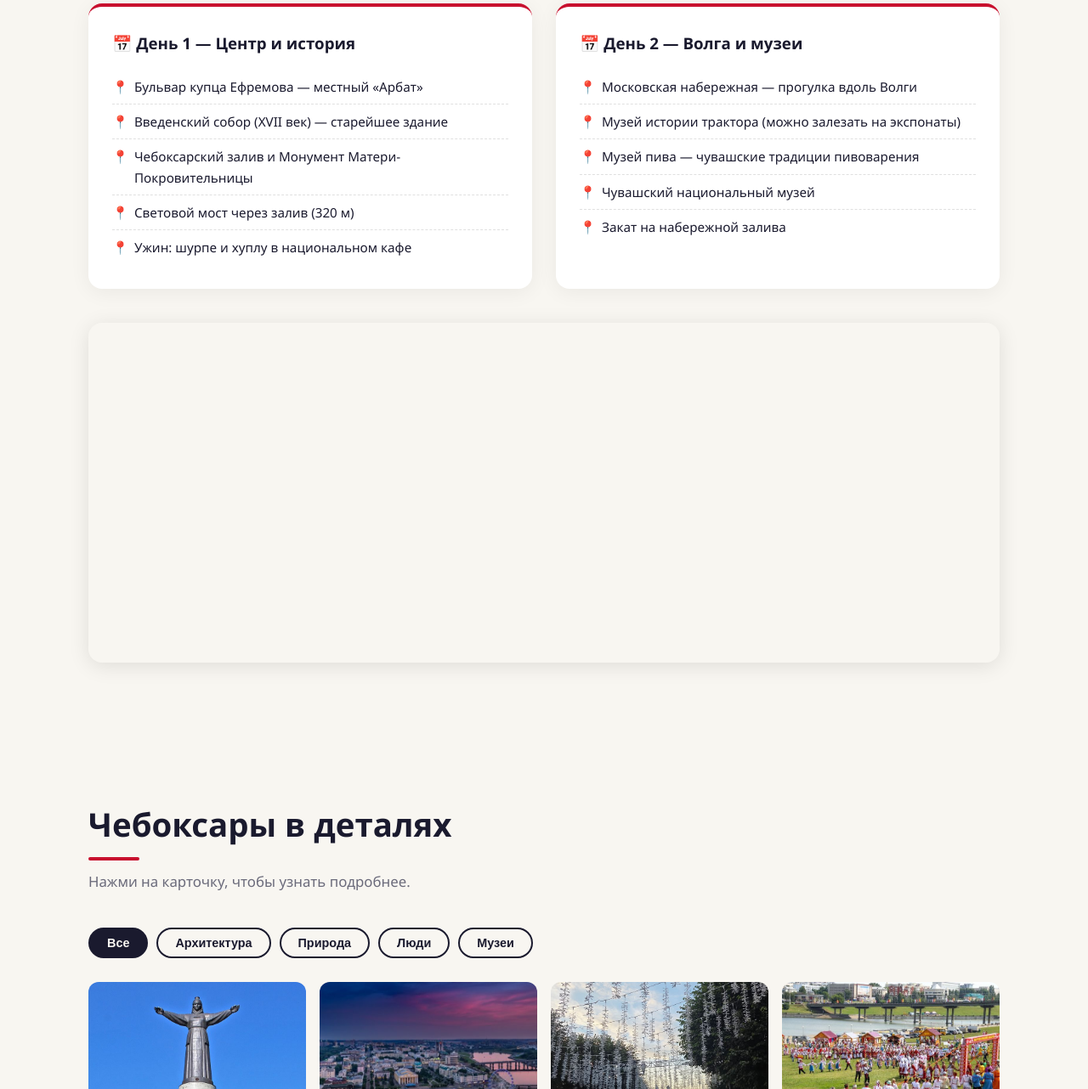
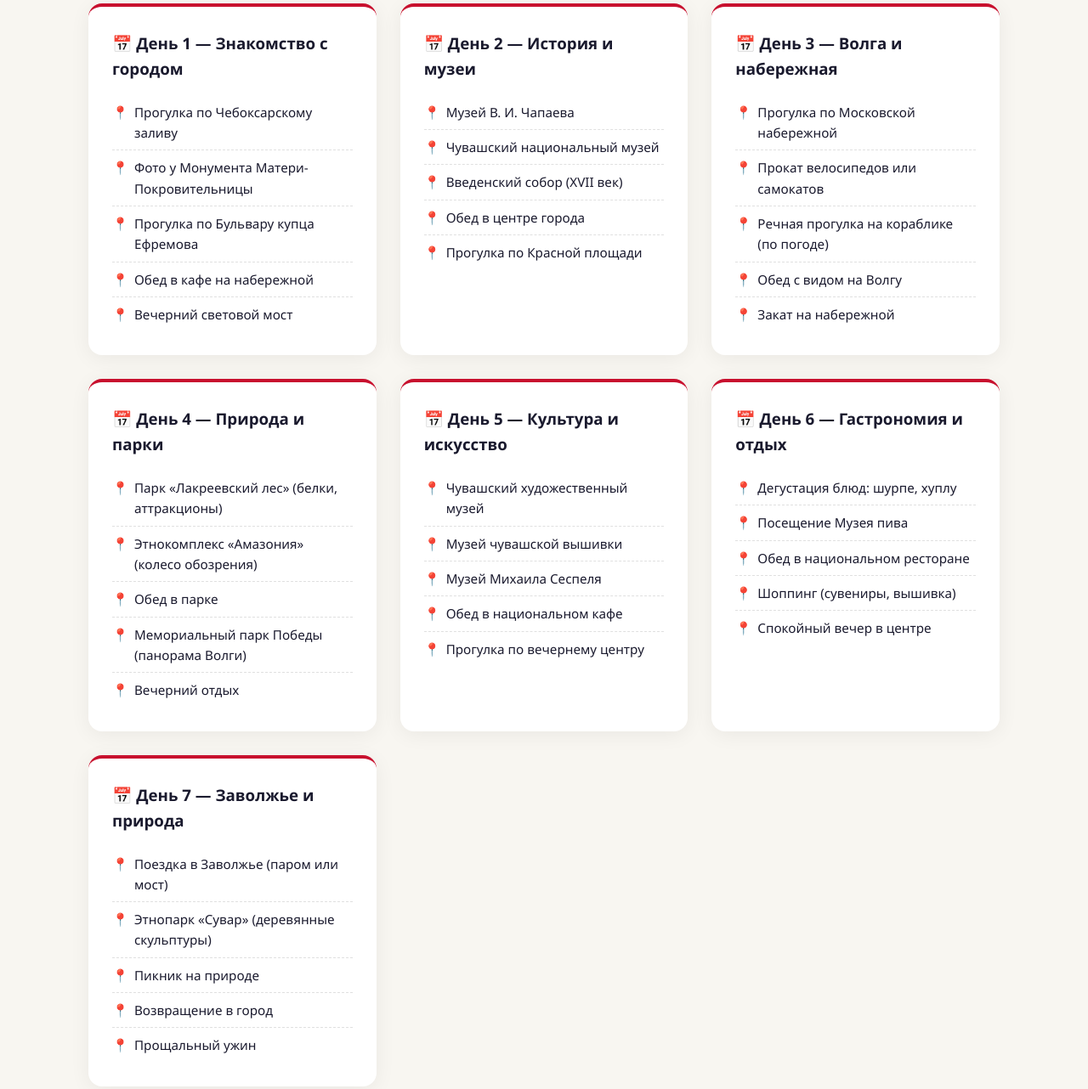
Before and after one commit to mgenya269/cheboksary, a plain HTML site: page index.html in a window 1280 px wide. Shown: the part 1183-2465 px from the top of the page at 85% size. Drawn offline with Linux system fonts and the light colour scheme; no server answers.

Commit message:
Update index.html

```diff
--- a/index.html
+++ b/index.html
@@ -460,23 +460,73 @@
 
  <div class="days">
   <div class="day-card">
-      <h3>📅 День 1 — Центр и история</h3>
+    <h3>📅 День 1 — Знакомство с городом</h3>
     <ul>
-        <li>Бульвар купца Ефремова — местный «Арбат»</li>
-        <li>Введенский собор (XVII век) — старейшее здание</li>
-        <li>Чебоксарский залив и Монумент Матери-Покровительницы</li>
-        <li>Световой мост через залив (320 м)</li>
-        <li>Ужин: шурпе и хуплу в национальном кафе</li>
+      <li>Прогулка по Чебоксарскому заливу</li>
+      <li>Фото у Монумента Матери-Покровительницы</li>
+      <li>Прогулка по Бульвару купца Ефремова</li>
+      <li>Обед в кафе на набережной</li>
+      <li>Вечерний световой мост</li>
     </ul>
   </div>
   <div class="day-card">
-      <h3>📅 День 2 — Волга и музеи</h3>
+    <h3>📅 День 2 — История и музеи</h3>
     <ul>
-        <li>Московская набережная — прогулка вдоль Волги</li>
-        <li>Музей истории трактора (можно залезать на экспонаты)</li>
-        <li>Музей пива — чувашские традиции пивоварения</li>
+      <li>Музей В. И. Чапаева</li>
       <li>Чувашский национальный музей</li>
-        <li>Закат на набережной залива</li>
+      <li>Введенский собор (XVII век)</li>
+      <li>Обед в центре города</li>
+      <li>Прогулка по Красной площади</li>
+    </ul>
+  </div>
+  <div class="day-card">
+    <h3>📅 День 3 — Волга и набережная</h3>
+    <ul>
+      <li>Прогулка по Московской набережной</li>
+      <li>Прокат велосипедов или самокатов</li>
+      <li>Речная прогулка на кораблике (по погоде)</li>
+      <li>Обед с видом на Волгу</li>
+      <li>Закат на набережной</li>
+    </ul>
+  </div>
+  <div class="day-card">
+    <h3>📅 День 4 — Природа и парки</h3>
+    <ul>
+      <li>Парк «Лакреевский лес» (белки, аттракционы)</li>
+      <li>Этнокомплекс «Амазония» (колесо обозрения)</li>
+      <li>Обед в парке</li>
+      <li>Мемориальный парк Победы (панорама Волги)</li>
+      <li>Вечерний отдых</li>
+    </ul>
+  </div>
+  <div class="day-card">
+    <h3>📅 День 5 — Культура и искусство</h3>
+    <ul>
+      <li>Чувашский художественный музей</li>
+      <li>Музей чувашской вышивки</li>
+      <li>Музей Михаила Сеспеля</li>
+      <li>Обед в национальном кафе</li>
+      <li>Прогулка по вечернему центру</li>
+    </ul>
+  </div>
+  <div class="day-card">
+    <h3>📅 День 6 — Гастрономия и отдых</h3>
+    <ul>
+      <li>Дегустация блюд: шурпе, хуплу</li>
+      <li>Посещение Музея пива</li>
+      <li>Обед в национальном ресторане</li>
+      <li>Шоппинг (сувениры, вышивка)</li>
+      <li>Спокойный вечер в центре</li>
+    </ul>
+  </div>
+  <div class="day-card">
+    <h3>📅 День 7 — Заволжье и природа</h3>
+    <ul>
+      <li>Поездка в Заволжье (паром или мост)</li>
+      <li>Этнопарк «Сувар» (деревянные скульптуры)</li>
+      <li>Пикник на природе</li>
+      <li>Возвращение в город</li>
+      <li>Прощальный ужин</li>
     </ul>
   </div>
  </div>
```
Lines whose indentation alone changed are shown as unchanged.
